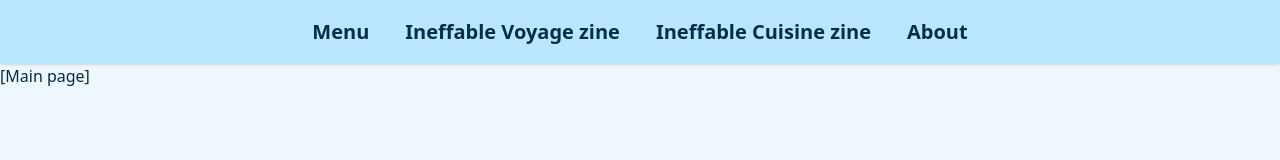
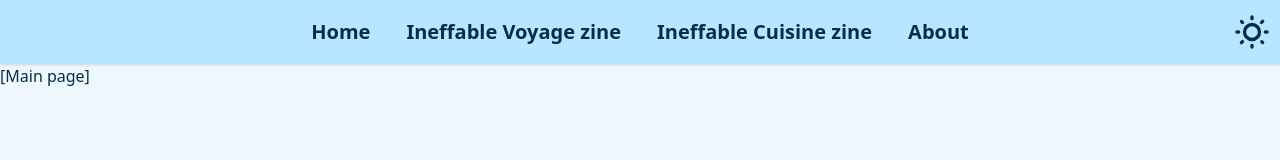
Before and after one commit to ineffablevoyage/ineffablevoyage.github.io, a SvelteKit app: page / in a window 1280 px wide. Shown: the top 160 px of the page. Built offline with nearby package versions, Linux system fonts and the light colour scheme.

Commit message:
Added possibility to switch between light and dark theme on the UI

```diff
--- a/src/lib/zine_style.css
+++ b/src/lib/zine_style.css
@@ -1,5 +1,7 @@
 @import "tailwindcss";
-@plugin "daisyui";
+@plugin "daisyui" {
+  themes: false;
+};
 
 @plugin "daisyui/theme" {
   name: "zine_light";
--- a/src/routes/+layout.svelte
+++ b/src/routes/+layout.svelte
@@ -12,12 +12,84 @@
 	<div class="navbar-start">
 	</div>
 	<div class="navbar-center">
-		<a class="btn btn-ghost text-xl" href="{resolve("/")}">Menu</a>
+		<a class="btn btn-ghost text-xl" href="{resolve("/")}">Home</a>
 		<a class="btn btn-ghost text-xl" href="{resolve("/ineffableVoyageZine")}">Ineffable Voyage zine</a>
 		<a class="btn btn-ghost text-xl" href="{resolve("/ineffableCuisineZine")}">Ineffable Cuisine zine</a>
 		<a class="btn btn-ghost text-xl" href="{resolve("/about")}">About</a>
 	</div>
 	<div class="navbar-end">
+		<label class="swap swap-rotate">
+			<!-- this hidden checkbox controls the state -->
+			<input type="checkbox" class="theme-controller" value="zine_dark" />
+
+			<!-- sun icon -->
+			<svg
+				class="swap-off h-10 w-10 fill-current"
+				xmlns="http://www.w3.org/2000/svg"
+				viewBox="0 0 24 24">
+				<path
+				d="M5.64,17l-.71.71a1,1,0,0,0,0,1.41,1,1,0,0,0,1.41,0l.71-.71A1,1,0,0,0,5.64,17ZM5,12a1,1,0,0,0-1-1H3a1,1,0,0,0,0,2H4A1,1,0,0,0,5,12Zm7-7a1,1,0,0,0,1-1V3a1,1,0,0,0-2,0V4A1,1,0,0,0,12,5ZM5.64,7.05a1,1,0,0,0,.7.29,1,1,0,0,0,.71-.29,1,1,0,0,0,0-1.41l-.71-.71A1,1,0,0,0,4.93,6.34Zm12,.29a1,1,0,0,0,.7-.29l.71-.71a1,1,0,1,0-1.41-1.41L17,5.64a1,1,0,0,0,0,1.41A1,1,0,0,0,17.66,7.34ZM21,11H20a1,1,0,0,0,0,2h1a1,1,0,0,0,0-2Zm-9,8a1,1,0,0,0-1,1v1a1,1,0,0,0,2,0V20A1,1,0,0,0,12,19ZM18.36,17A1,1,0,0,0,17,18.36l.71.71a1,1,0,0,0,1.41,0,1,1,0,0,0,0-1.41ZM12,6.5A5.5,5.5,0,1,0,17.5,12,5.51,5.51,0,0,0,12,6.5Zm0,9A3.5,3.5,0,1,1,15.5,12,3.5,3.5,0,0,1,12,15.5Z" />
+			</svg>
+
+			<!-- moon icon -->
+			<svg
+				class="swap-on h-10 w-10 fill-current"
+				xmlns="http://www.w3.org/2000/svg"
+				viewBox="0 0 24 24">
+				<path
+				d="M21.64,13a1,1,0,0,0-1.05-.14,8.05,8.05,0,0,1-3.37.73A8.15,8.15,0,0,1,9.08,5.49a8.59,8.59,0,0,1,.25-2A1,1,0,0,0,8,2.36,10.14,10.14,0,1,0,22,14.05,1,1,0,0,0,21.64,13Zm-9.5,6.69A8.14,8.14,0,0,1,7.08,5.22v.27A10.15,10.15,0,0,0,17.22,15.63a9.79,9.79,0,0,0,2.1-.22A8.11,8.11,0,0,1,12.14,19.73Z" />
+			</svg>
+		</label>
+
+		<!-- <div class="dropdown mb-72">
+			<div tabindex="0" role="button" class="btn m-1">
+				Theme
+				<svg
+				width="12px"
+				height="12px"
+				class="inline-block h-2 w-2 fill-current opacity-60"
+				xmlns="http://www.w3.org/2000/svg"
+				viewBox="0 0 2048 2048">
+				<path d="M1799 349l242 241-1017 1017L7 590l242-241 775 775 775-775z"></path>
+				</svg>
+			</div>
+			<ul tabindex="-1" class="dropdown-content bg-base-300 rounded-box z-1 w-52 p-2 shadow-2xl">
+				<li>
+				<input
+					type="radio"
+					name="theme-dropdown"
+					class="theme-controller w-full btn btn-sm btn-block btn-ghost justify-start"
+					aria-label="Light"
+					value="zine_light" />
+				</li>
+				<li>
+				<input
+					type="radio"
+					name="theme-dropdown"
+					class="theme-controller w-full btn btn-sm btn-block btn-ghost justify-start"
+					aria-label="Dark"
+					value="zine_dark" />
+				</li>
+				<li>
+				<input
+					type="radio"
+					name="theme-dropdown"
+					class="theme-controller w-full btn btn-sm btn-block btn-ghost justify-start"
+					aria-label="Aziraphale"
+					value="aziraphale" />
+				</li>
+				<li>
+				<input
+					type="radio"
+					name="theme-dropdown"
+					class="theme-controller w-full btn btn-sm btn-block btn-ghost justify-start"
+					aria-label="Crowley"
+					value="Crowley" />
+				</li>
+			</ul>
+		</div> -->
+
+
 	</div>
 </nav>
 
```
